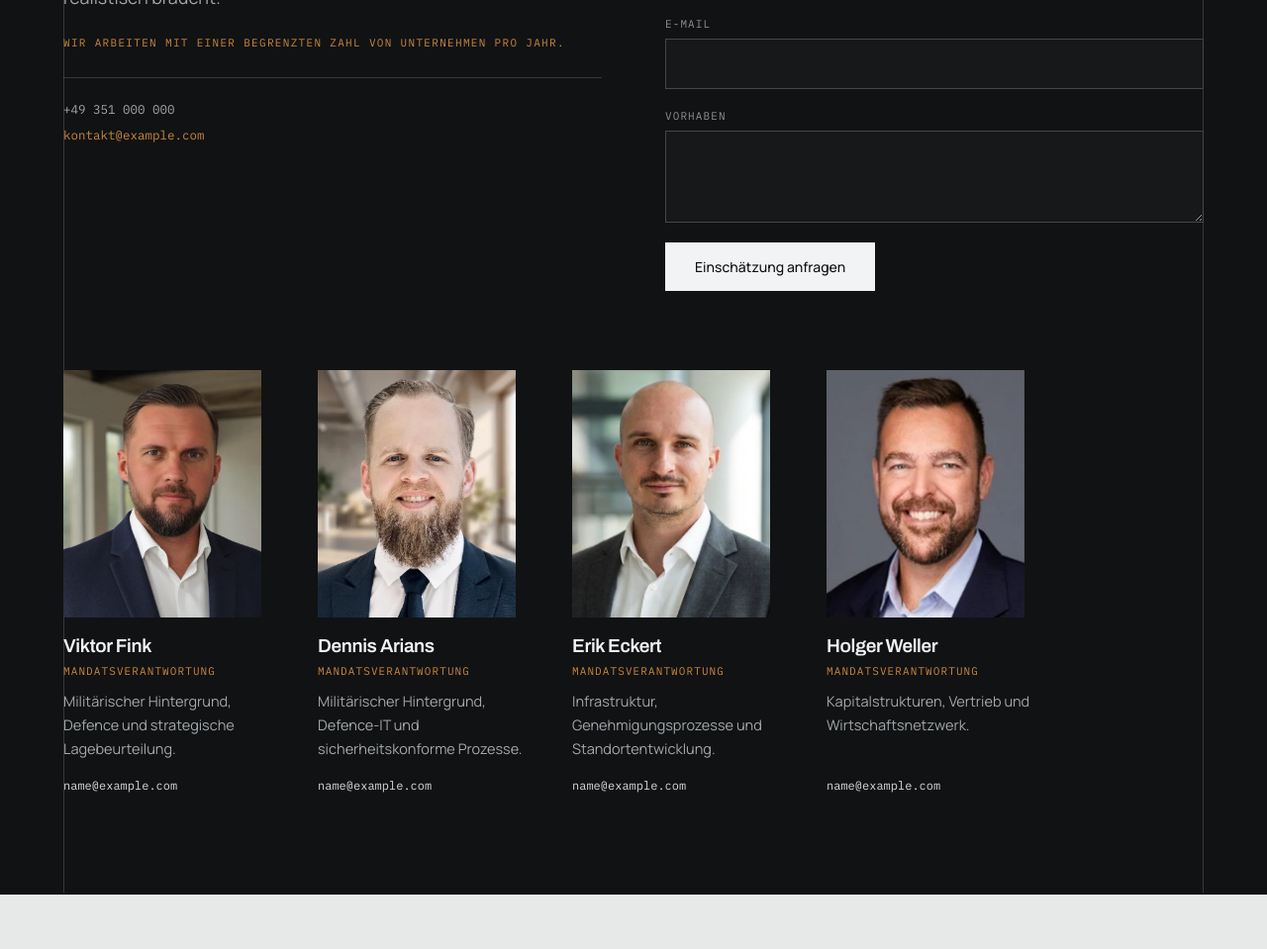
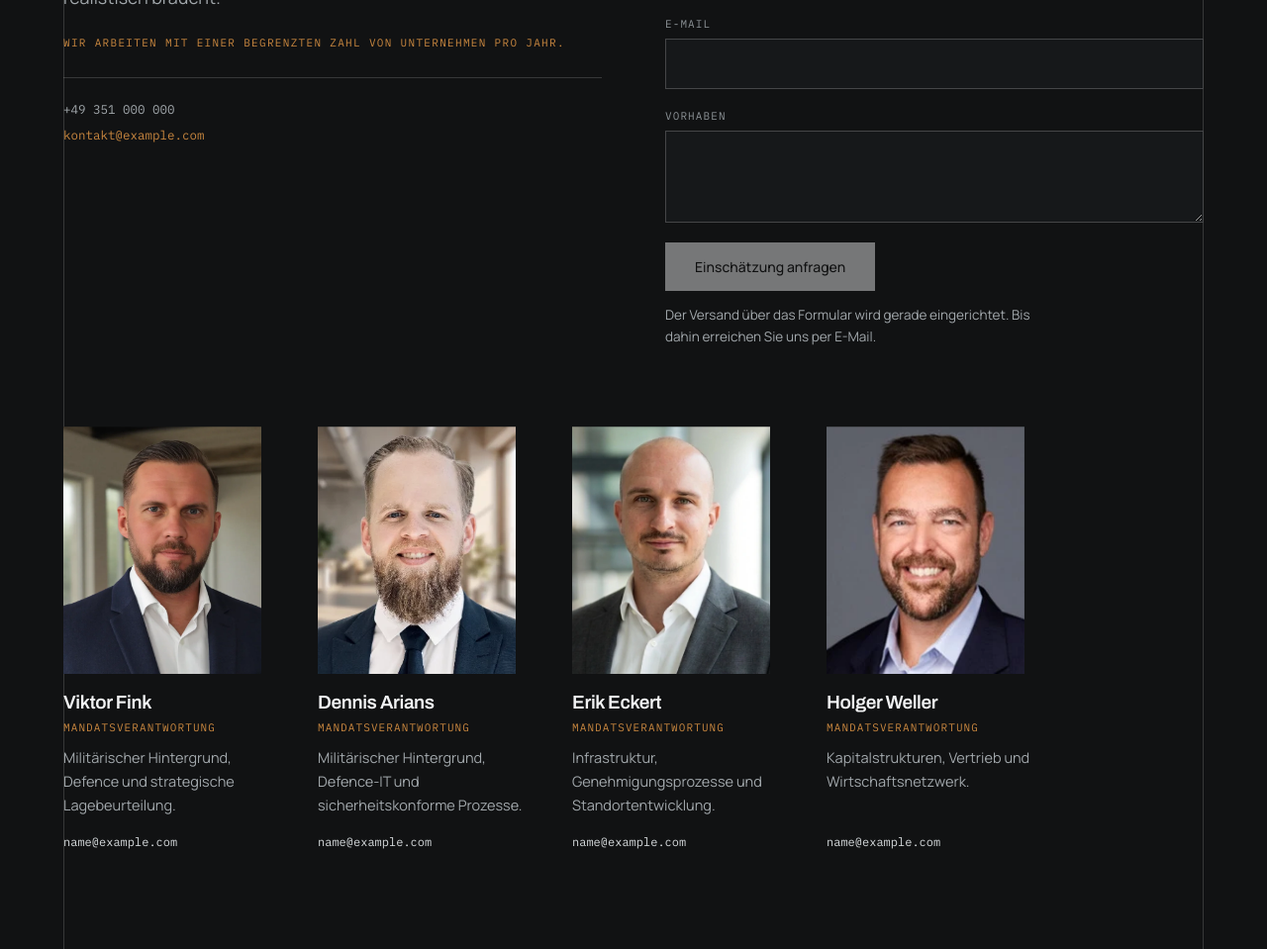
Before and after one commit to viktorfdeltaC/elbe-defence-partners, an Astro site: page / in a window 1280 px wide. Shown: the part 5692-6651 px from the top of the page at 99% size. Built offline with nearby package versions, Linux system fonts and the light colour scheme; Astro itself is replaced by a stand-in of ours.

Commit message:
Formular: kein Versand per GET mehr
Das Formular hatte weder method noch action. Ein Klick auf „Einschätzung
anfragen" schickte deshalb alle Felder als Query-String an die eigene
Adresse: Name, Unternehmen, E-Mail und das Vorhaben standen in der
Adresszeile, im Browserverlauf und im Request-Log des Hosts. Angekommen ist
die Anfrage nirgends, der Besucher hielt sie aber für verschickt.

Bis der Endpunkt steht, ist der Knopf gesperrt, und daneben steht in beiden
Sprachen, warum. Ein gesperrter Standard-Knopf verhindert auch das Absenden
per Enter, das gilt also auch ohne JavaScript. method="post" bleibt als
zweite Sicherung für den Tag, an dem der Knopf zurückkommt.

Der Kopfkommentar sprach noch von zwei Ansprechpartnern, es sind vier.

Co-Authored-By: Claude Opus 5 (1M context) <noreply@anthropic.com>

```diff
--- a/src/components/Contact.astro
+++ b/src/components/Contact.astro
@@ -1,11 +1,17 @@
 ---
 /**
- * ⑤ C-01 Nächster Schritt — the 30-minute assessment, the form, and the two
+ * ⑤ C-01 Nächster Schritt — the 30-minute assessment, the form, and the four
  * people carrying the mandate.
  *
- * The form is markup only: fields, labels, validation attributes and states are
- * all in place, but nothing is wired to a backend yet — `action` and the submit
- * handler are the two things to add when the endpoint exists.
+ * The form is switched off until its endpoint exists: the submit button is
+ * disabled, with a note beside it saying why. A disabled default button also
+ * stops the implicit submission on Enter, so this holds without JavaScript.
+ *
+ * It used to have neither `method` nor `action`, and a click sent every field
+ * as a GET query to the page's own address — name, company, email and the
+ * project itself into the address bar, the browser history and the host's
+ * request log, while the visitor believed the enquiry had gone out.
+ * `method="post"` stays as the second guard for the day the button comes back.
  */
 import SectionRules from './SectionRules.astro';
 import CroppedImage from './CroppedImage.astro';
@@ -76,9 +82,9 @@ const fields = [
         </div>
       </div>
 
-      {/* TODO(backend): set `action`/`method` (or attach a submit handler) once
-          the receiving endpoint exists. Until then the form does not submit. */}
-      <form class="form" novalidate>
+      {/* TODO(backend): add `action` and enable the button once the receiving
+          endpoint exists. */}
+      <form class="form" method="post" novalidate>
         {
           fields.map((f) => (
             <label>
@@ -93,7 +99,8 @@ const fields = [
           <span class="form__label" data-i18n="fMsg">{t.fMsg}</span>
           <textarea name="message" rows="3"></textarea>
         </label>
-        <button type="submit" data-i18n="fSend">{t.fSend}</button>
+        <button type="submit" disabled aria-describedby="form-pending" data-i18n="fSend">{t.fSend}</button>
+        <p class="form__pending" id="form-pending" data-i18n="fPending">{t.fPending}</p>
       </form>
     </div>
 
@@ -268,9 +275,22 @@ const fields = [
       color 0.2s ease;
   }
 
-  .form button:hover {
+  .form button:not(:disabled):hover {
     background: var(--ocker);
     color: #fff;
+  }
+
+  .form button:disabled {
+    cursor: not-allowed;
+    opacity: 0.45;
+  }
+
+  .form__pending {
+    margin: -6px 0 0;
+    max-width: 30em;
+    font-size: 13.5px;
+    line-height: 1.6;
+    color: var(--muted-dark);
   }
 
   /* ── People ──────────────────────────────────────────────────────────── */
--- a/src/content/copy.ts
+++ b/src/content/copy.ts
@@ -112,6 +112,8 @@ export interface Copy {
   fMail: string;
   fMsg: string;
   fSend: string;
+  /** Note beside the disabled submit button while the form has no endpoint. */
+  fPending: string;
 
   capLabel: string;
   capTitle: string;
@@ -192,6 +194,7 @@ export const de: Copy = {
   fMail: 'E-Mail',
   fMsg: 'Vorhaben',
   fSend: 'Einschätzung anfragen',
+  fPending: 'Der Versand über das Formular wird gerade eingerichtet. Bis dahin erreichen Sie uns per E-Mail.',
 
   capLabel: 'Kapital & Standortentwicklung',
   capTitle: 'Zwei Welten, ein Bindeglied.',
@@ -397,6 +400,7 @@ export const en: Copy = {
   fMail: 'Email',
   fMsg: 'Project',
   fSend: 'Request assessment',
+  fPending: 'Sending through this form is still being set up. Until then, please reach us by email.',
 
   capLabel: 'Capital & site development',
   capTitle: 'Two worlds, one bridge.',
```
Also changed, not shown: README.md.
